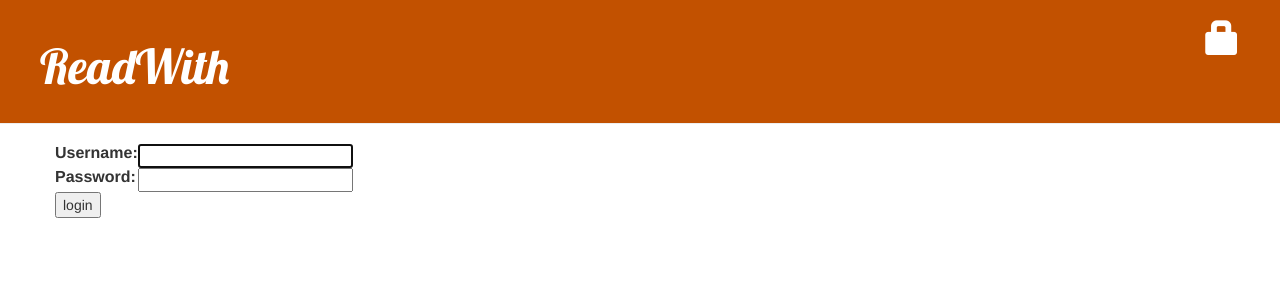
After one commit to otakamrlw/readwith, a Django app: page /accounts/login/ in a window 1280 px wide. The commit adds this page. Shown: the top 300 px of the page. Run offline with Django 3.2, Linux system fonts and the light colour scheme; some libraries are stand-ins or nearby versions.

Commit message:
Created /accounts/login

```diff
--- a/config/settings.py
+++ b/config/settings.py
@@ -120,3 +120,5 @@ USE_TZ = True
 
 STATIC_URL = '/static/'
 STATIC_ROOT = os.path.join(BASE_DIR, 'static')
+
+LOGIN_REDIRECT_URL = '/'
--- a/config/urls.py
+++ b/config/urls.py
@@ -16,7 +16,11 @@ Including another URLconf
 from django.contrib import admin
 from django.urls import path, include
 
+from django.contrib.auth import views
+
 urlpatterns = [
     path('admin/', admin.site.urls),
     path('', include('readwith.urls')),
+    path('accounts/login/', views.LoginView.as_view(), name='login'),
+    path('accounts/logout/', views.LogoutView.as_view(next_page='/'), name='logout'),
 ]
--- a/readwith/templates/readwith/base.html
+++ b/readwith/templates/readwith/base.html
@@ -9,12 +9,14 @@
 </head>
 <body>
 <div class="page-header">
-        <h1><a href="/">ReadWith</a></h1>
     {% if user.is_authenticated %}
         <a href="{% url 'post_new' %}" class="top-menu"><span class="glyphicon glyphicon-plus"></span></a>
         <a href="{% url 'post_draft_list' %}" class="top-menu"><span class="glyphicon glyphicon-edit"></span></a>
-
+        <p class="top-menu">Hello {{ user.username }} <small>(<a href="{% url 'logout' %}">Log out</a>)</small></p>
+    {% else %}
+        <a href="{% url 'login' %}" class="top-menu"><span class="glyphicon glyphicon-lock"></span></a>
     {% endif %}
+    <h1><a href="/">ReadWith</a></h1>
 </div>
 <div class="content container">
     <div class="row">
--- /dev/null
+++ b/readwith/templates/registration/login.html
@@ -0,0 +1,24 @@
+{% extends "readwith/base.html" %}
+
+{% block content %}
+    {% if form.errors %}
+        <p>Your username and password didn't match. Please try again.</p>
+    {% endif %}
+
+    <form method="post" action="{% url 'login' %}">
+    {% csrf_token %}
+        <table>
+        <tr>
+            <td>{{ form.username.label_tag }}</td>
+            <td>{{ form.username }}</td>
+        </tr>
+        <tr>
+            <td>{{ form.password.label_tag }}</td>
+            <td>{{ form.password }}</td>
+        </tr>
+        </table>
+
+        <input type="submit" value="login" />
+        <input type="hidden" name="next" value="{{ next }}" />
+    </form>
+{% endblock %}
```
Also changed, not shown: readwith/views.py (+6 -5 lines), db.sqlite3. Lines whose indentation alone changed are shown as unchanged.
